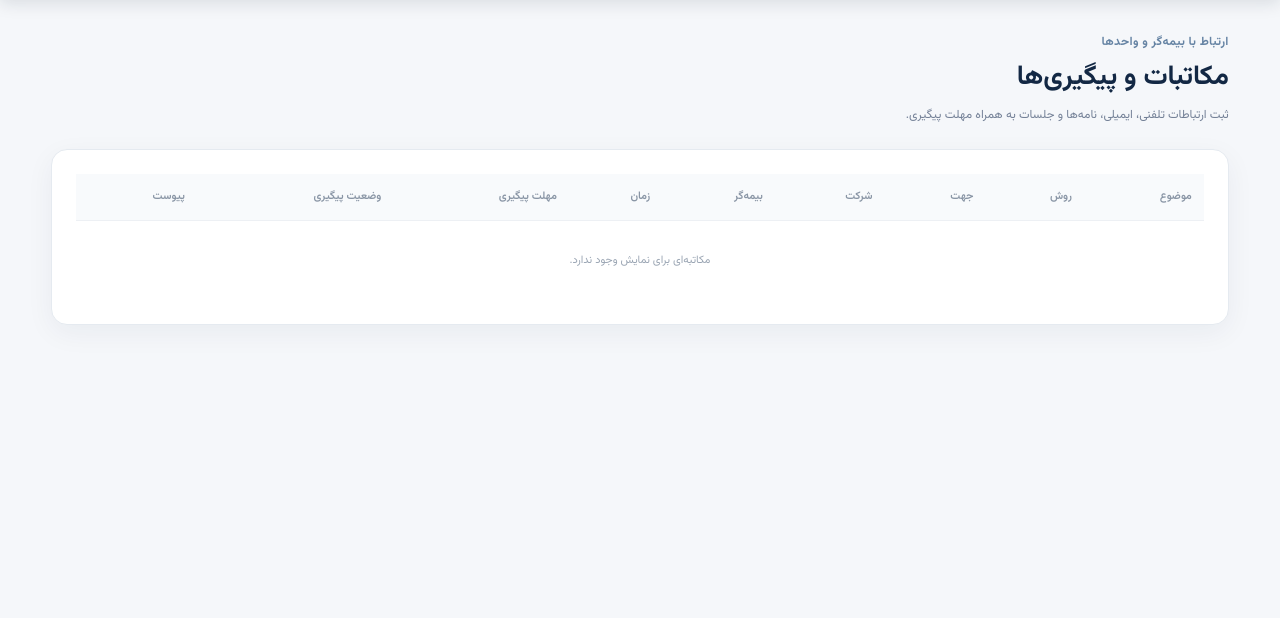
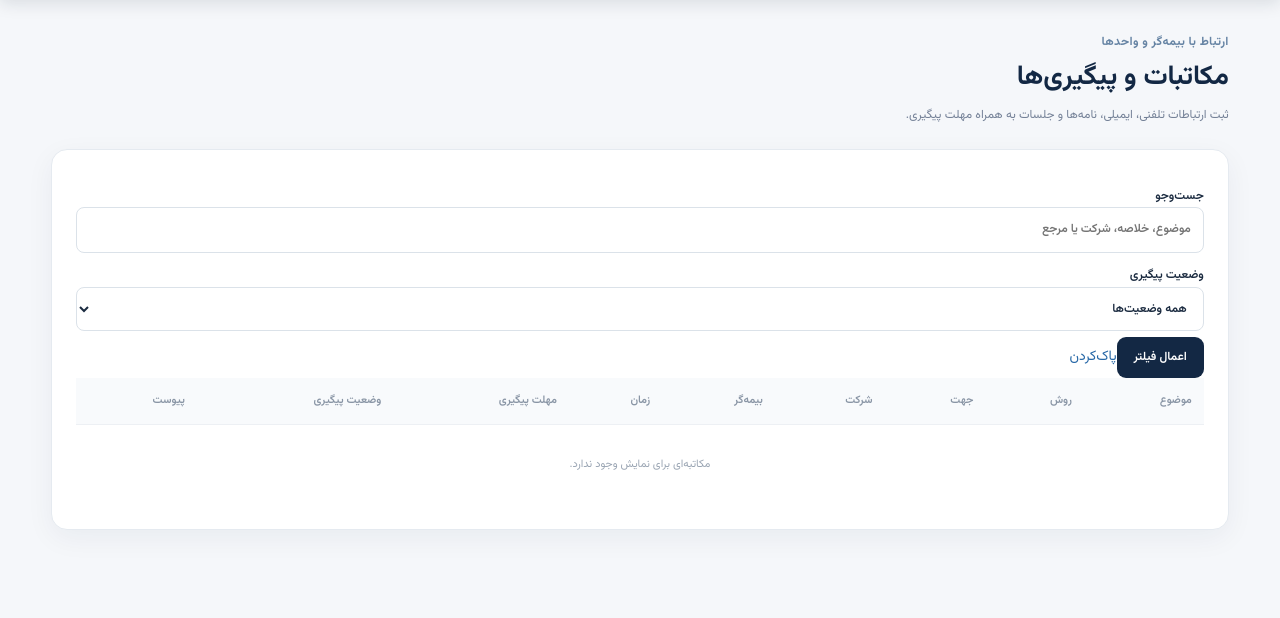
Before and after one commit to msalimimaram/office_kmc, a Django app: template templates/correspondence/correspondence_list.html in a window 1280 px wide. Shown: the part 76-694 px from the top of the page. Run offline with Django 5.2, Linux system fonts and the light colour scheme; the template is opened without the code that fills it, so the values that code supplies are empty.

Commit message:
Add correspondence search and follow-up filters

```diff
--- a/templates/correspondence/correspondence_list.html
+++ b/templates/correspondence/correspondence_list.html
@@ -2,7 +2,7 @@
 {% block title %}مکاتبات و پیگیری‌ها | اداره بیمه{% endblock %}
 {% block content %}
 <div class="page-heading"><div><p class="eyebrow">ارتباط با بیمه‌گر و واحدها</p><h1>مکاتبات و پیگیری‌ها</h1><p class="muted">ثبت ارتباطات تلفنی، ایمیلی، نامه‌ها و جلسات به همراه مهلت پیگیری.</p></div>{% if can_create %}<a class="button" href="{% url 'correspondence_create' %}">ثبت مکاتبه</a>{% endif %}</div>
-<section class="panel"><div class="table-wrap"><table><thead><tr><th>موضوع</th><th>روش</th><th>جهت</th><th>شرکت</th><th>بیمه‌گر</th><th>زمان</th><th>مهلت پیگیری</th><th>وضعیت پیگیری</th><th>پیوست</th></tr></thead><tbody>
+<section class="panel"><form method="get" class="filter-bar"><label>جست‌وجو<input type="search" name="q" value="{{ search_query }}" placeholder="موضوع، خلاصه، شرکت یا مرجع"></label><label>وضعیت پیگیری<select name="follow_up"><option value="">همه وضعیت‌ها</option>{% for key,label in follow_up_choices %}<option value="{{ key }}" {% if selected_follow_up == key %}selected{% endif %}>{{ label }}</option>{% endfor %}</select></label><button class="btn primary" type="submit">اعمال فیلتر</button><a href="{% url 'correspondence_list' %}">پاک‌کردن</a></form><div class="table-wrap"><table><thead><tr><th>موضوع</th><th>روش</th><th>جهت</th><th>شرکت</th><th>بیمه‌گر</th><th>زمان</th><th>مهلت پیگیری</th><th>وضعیت پیگیری</th><th>پیوست</th></tr></thead><tbody>
 {% for item in items %}<tr><td>{{ item.subject }}</td><td>{{ item.get_channel_display }}</td><td>{{ item.get_direction_display }}</td><td>{{ item.company|default:"—" }}</td><td>{{ item.insurer|default:"—" }}</td><td>{{ item.occurred_at|date:"Y/m/d H:i" }}</td><td>{{ item.follow_up_due|default:"—" }}</td><td><span class="status">{{ item.get_follow_up_status_display }}</span></td><td>{% if item.attachment %}<a href="{% url 'correspondence_download' item.pk %}">دانلود امن</a>{% else %}—{% endif %}</td></tr>
 {% empty %}<tr><td colspan="9" class="empty">مکاتبه‌ای برای نمایش وجود ندارد.</td></tr>{% endfor %}
 </tbody></table></div></section>
```
